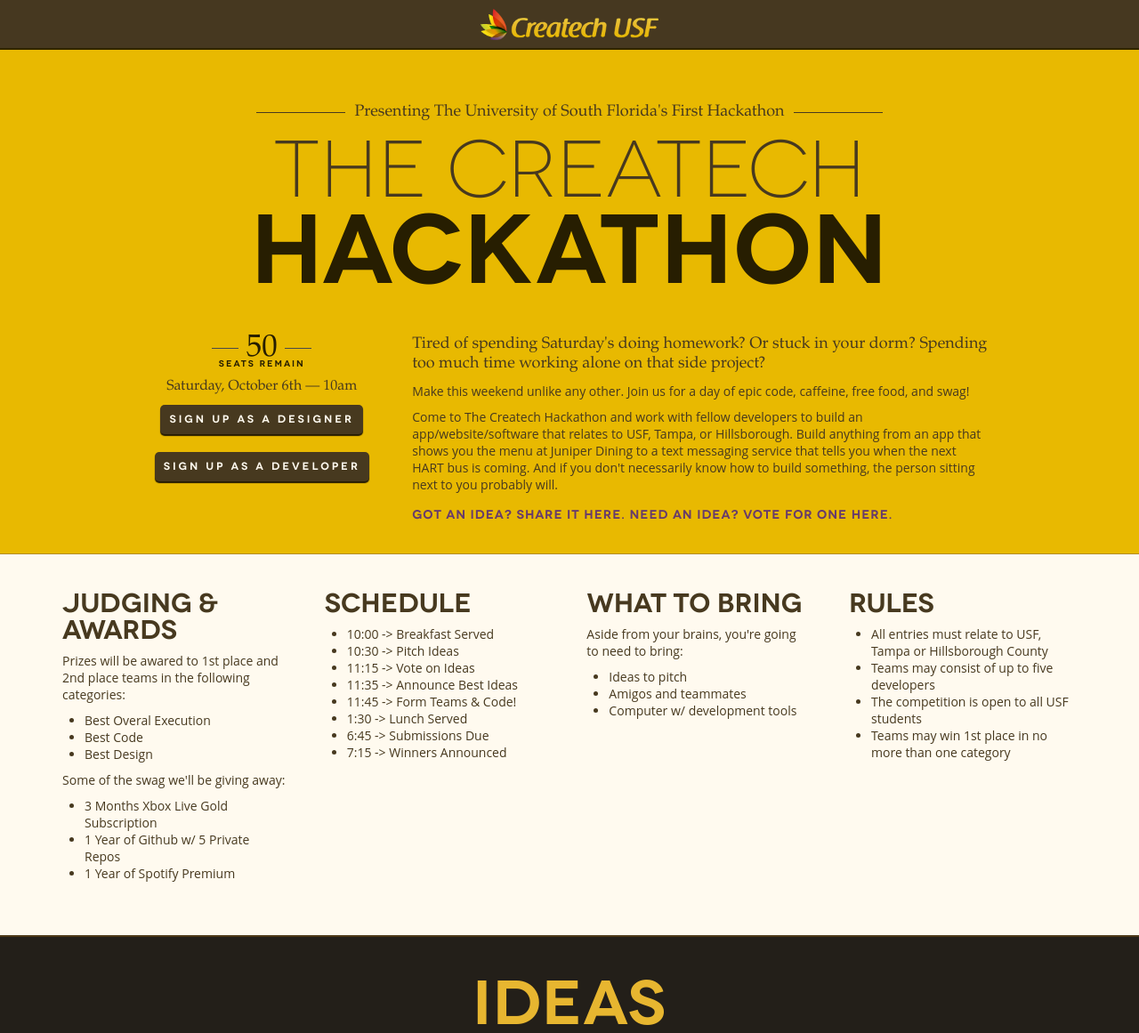
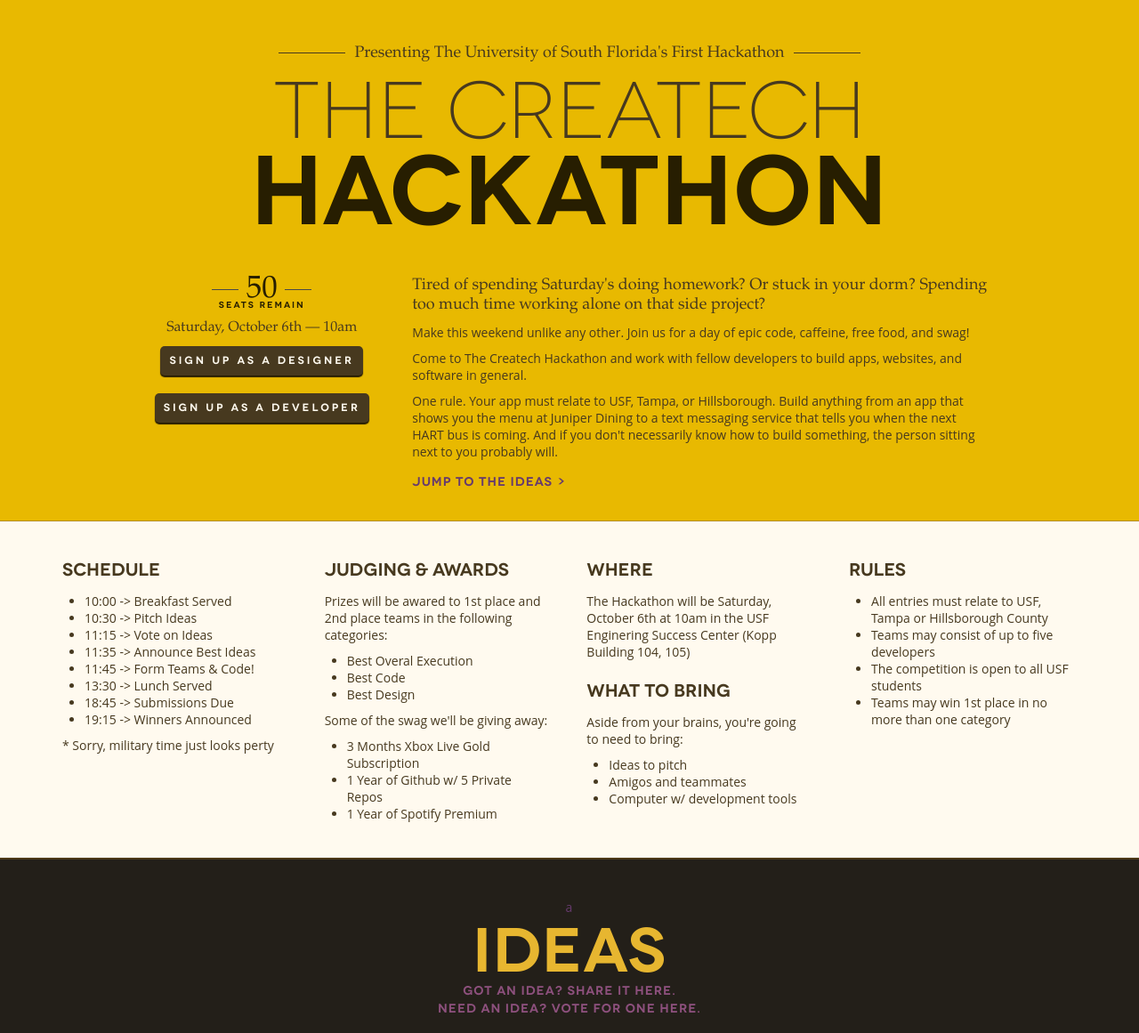
Before and after one commit to createch/usfhackathon.com, a PHP site: page / in a window 1280 px wide. Shown: the top 1161 px of the page at 89% size. Run offline with PHP 8.4, Linux system fonts and the light colour scheme; some web fonts are replaced.

Commit message:
Some more

```diff
--- a/css/styles.css
+++ b/css/styles.css
@@ -14,7 +14,7 @@
 	a {
 		color: #663A6D;
 		text-decoration: none;
-		-webkit-transition: color 500ms , opacity 500ms ;
+		-webkit-transitzion: color 500ms , opacity 500ms ;
 		-moz-transition: color 500ms , opacity 500ms ;
 		-o-transition: color 500ms , opacity 500ms ;
 		transition: color 500ms , opacity 500ms ;
@@ -238,10 +241,10 @@
 
 	/* Header */
 	.header {
-		padding: 10px 0px 0px;
-		border-bottom: #302500 2px solid;
-		background: #463820;
+		padding: 10px 0px 1px;
+		background: #DFB100;
 		box-shadow: 0px 2px 3px #050402;
+		display: none;
 	}
 	.header .logo {
 		margin: 0 auto;
@@ -334,7 +320,7 @@
 
 	/* Landing Page Hero */
 	.landing .hero {
-		padding-top: 50px;
+		padding-top: 40px;
 		padding-bottom: 40px;
 		/* TODO: background: url(../images/headline-shading.jpg) center top no-repeat; */
 		background: #E8B901;
@@ -497,10 +479,10 @@
 	.infocols {
 		margin-top: 10px;
 		padding-top: 10px;
-		padding-bottom: 30px;
+		padding-bottom: 10px;
 	}
 	.infocols h3 {
-		font: 30px/30px NovecentowideLightBold, 'Helvetica Neue', Arial, sans-serif;
+		font: 20px/30px NovecentowideLightBold, 'Helvetica Neue', Arial, sans-serif;
 		text-align: left;
 		letter-spacing: 0px;
 		margin-top: 20px;
@@ -510,20 +492,23 @@
 	.ideas {
 		background: #231F19;
 		margin-top: 20px;
-		margin-bottom: 20px;
 		padding-top: 40px;
 		padding-bottom: 40px;
 		border-top: 2px solid #4D3917;
 		border-bottom: 1px solid #B38D25;
 	}
+	.ideas h2 {
+		margin-bottom: 0px;
+		color: #E7B630;
+		font: 70px/70px NovecentowideLightBold, 'Helvetica Neue', Arial, sans-serif;
+	}
+	.ideas h4 {
+		margin-bottom: 20px;
+		color: #8D507D;
+	}
 	.ideas iframe {
 		padding: 0px;
 		border: 5px solid #876928;
-	}
-	.ideas h2 {
-		margin-bottom: 20px;
-		color: #E7B630;
-		font: 70px/70px NovecentowideLightBold, 'Helvetica Neue', Arial, sans-serif;
 	}
 
 /* ! Main Application Styles      */
--- a/index.html
+++ b/index.html
@@ -30,7 +30,7 @@
 <div class="container header">
 	<div class="row">
 		<div class="logo">
-			<a href="index.html"><img src="images/createch-logo-yellow.png" border="0"></a>
+			<a href="index.html"><img src="images/createch-logo-black.png" border="0"></a>
 			<h1>The Createch Hackathon</h1>
 		</div>
 	</div>
@@ -46,7 +46,7 @@
 	<div class="container hero">
 		<div class="row">
 			<center>
-			<span class="subtitle serif"><span class="dash autohide w100"></span>Presenting The University of South Florida's First Hackathon<span class="dash autohide w100"></span></span></center>
+			<span class="subtitle serif"><span class="dash autohide w75"></span>Presenting The University of South Florida's First Hackathon<span class="dash autohide w75"></span></span></center>
 		</div>
 		<div class="row center">
 			<h2>The Createch</h2>
@@ -75,8 +75,9 @@
 		<div class="sevencol">
 			<p class="serif">Tired of spending Saturday's doing homework? Or stuck in your dorm? Spending too much time working alone on that side project?</p>
 			<p>Make this weekend unlike any other. Join us for a day of epic code, caffeine, free food, and swag!</p>
-			<p>Come to The Createch Hackathon and work with fellow developers to build an app/website/software that relates to USF, Tampa, or Hillsborough. Build anything from an app that shows you the menu at Juniper Dining to a text messaging service that tells you when the next HART bus is coming. And if you don't necessarily know how to build something, the person sitting next to you probably will.</p>
-			<h4><a href="http://createchusf.uservoice.com/forums/177021-general" target="_blank">Got an idea? Share it here. Need an idea? Vote for one here.</a></h4>
+			<p>Come to The Createch Hackathon and work with fellow developers to build apps, websites, and software in general.</p>
+			<p>One rule. Your app must relate to USF, Tampa, or Hillsborough. Build anything from an app that shows you the menu at Juniper Dining to a text messaging service that tells you when the next HART bus is coming. And if you don't necessarily know how to build something, the person sitting next to you probably will.</p>
+			<h4><a href="javascript:void(window.scrollTo('ideas'))" target="_blank">Jump to the ideas &gt;</a></h4>
 		</div>
 		<div class="sixcol last hide">
 			<form id="email-entry">
@@ -95,6 +96,20 @@
 <div class="container infocols">
 	<div class="row">
 		<div class="threecol">
+			<h3>Schedule</h3>
+			<ul>
+				<li>10:00 -> Breakfast Served</li>
+				<li>10:30 -> Pitch Ideas</li>
+				<li>11:15 -> Vote on Ideas</li>
+				<li>11:35 -> Announce Best Ideas</li>
+				<li>11:45 -> Form Teams &amp; Code!</li>
+				<li>13:30 -> Lunch Served</li>
+				<li>18:45 -> Submissions Due</li>
+				<li>19:15 -> Winners Announced</li>
+			</ul>
+			<p>* Sorry, military time just looks perty</p>
+		</div>
+		<div class="threecol">
 			<h3>Judging &amp; Awards</h3>
 			<p>Prizes will be awared to 1st place and 2nd place teams in the following categories:</p>
 			<ul>
@@ -110,19 +125,8 @@
 			</ul>
 		</div>
 		<div class="threecol">
-			<h3>Schedule</h3>
-			<ul>
-				<li>10:00 -> Breakfast Served</li>
-				<li>10:30 -> Pitch Ideas</li>
-				<li>11:15 -> Vote on Ideas</li>
-				<li>11:35 -> Announce Best Ideas</li>
-				<li>11:45 -> Form Teams &amp; Code!</li>
-				<li>1:30 -> Lunch Served</li>
-				<li>6:45 -> Submissions Due</li>
-				<li>7:15 -> Winners Announced</li>
-			</ul>
-		</div>
-		<div class="threecol">
+			<h3>Where</h3>
+			<p>The Hackathon will be Saturday, October 6th at 10am in the USF Enginering Success Center (Kopp Building 104, 105)</p>
 			<h3>What to bring</h3>
 			<p>Aside from your brains, you're going to need to bring:</p>
 			<ul>
@@ -144,23 +148,27 @@
 </div>
 
 <div class="container ideas">
-	<div class="row center">
-		<h2>Ideas</h2>
+	<div class="row twelvecol center">
+		<a href="ij" name="ideas">a</a>
+		<h2 class="">Ideas</h2>
+		<h4 class="">Got an idea? Share it here.<br />Need an idea? Vote for one here.</h4>
 	</div>
 	<div class="row">
 		<div class="twocol"></div>
-		<iframe src="http://createchusf.uservoice.com/forums/177021-general" class="eightcol" style="height: 700px">
-		</iframe>
+		<div class="eightcol">
+			<iframe src="http://createchusf.uservoice.com/forums/177021-general" class="" style="height: 700px; width: 98%;">
+			</iframe>
+		</div>
 		<div class="twocol"></div>
 	</div>
 </div>
 
-<div class="container credit">
+<div class="container footer">
 	<div class="row center">
-		<br />
-		<span>
-			Brought to you by: <a href="#">Createch USF</a>
-		</span>
+		<img class="leaf" src="images/leaf.png" width="30">
+		<div>
+			Brought to you by <a href="http://createch.me">Createch At USF</a>
+		</div>
 	</div>
 </div>
 
```
Also changed, not shown: other parts of css/styles.css (+12 -28 lines), images/leaf.png (added).
